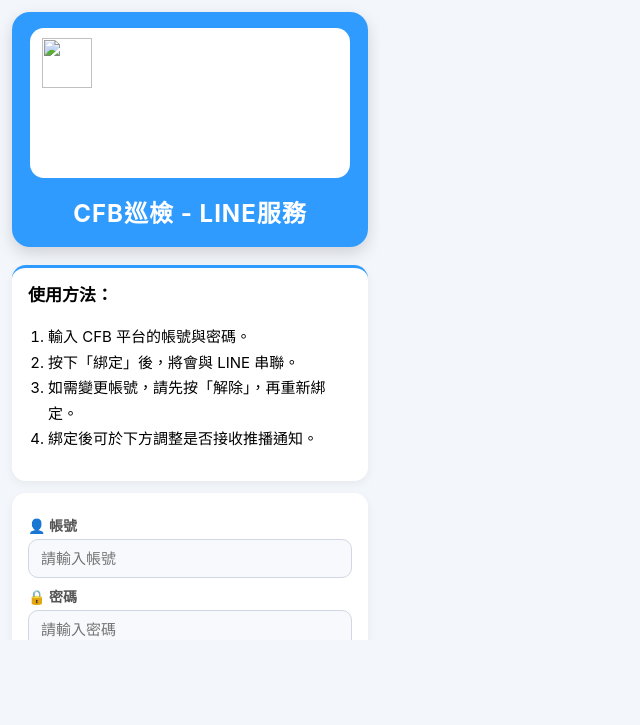
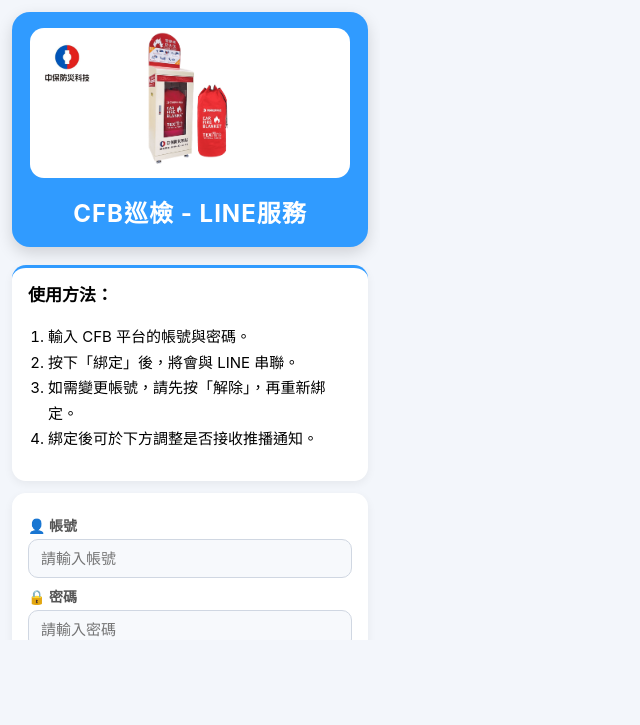
Before and after one commit to Chou0317/CFB, a plain HTML site: page index.html in a window 1280 px wide. Shown: the whole page, without its empty margins (0-640 px from the left). Drawn offline with Linux system fonts and the light colour scheme.

Commit message:
Update index.html

```diff
--- a/index.html
+++ b/index.html
@@ -122,8 +122,8 @@
     <!-- 上方標題區塊：圖示＋標題 -->
     <div class="title-column">
         <div class="icon-box">
-            <img class="logo-small" src="images/DPS_logo.jpg" alt="">
-            <img class="fire-large" src="images/fire3.png" alt="">
+            <img class="logo-small" src="DPS_logo.jpg" alt="">
+            <img class="fire-large" src="fire3.png" alt="">
         </div>
         <h1>CFB巡檢 - LINE服務</h1>
     </div>
@@ -180,7 +180,7 @@
 
     <!-- 頁尾 -->
     <div class="footer">
-        <img src="images/dps.png" alt="dps-icon">
+        <img src="dps.png" alt="dps-icon">
         <span>中保防災科技股份有限公司 www.dps.tw</span>
     </div>
 </div>
```
